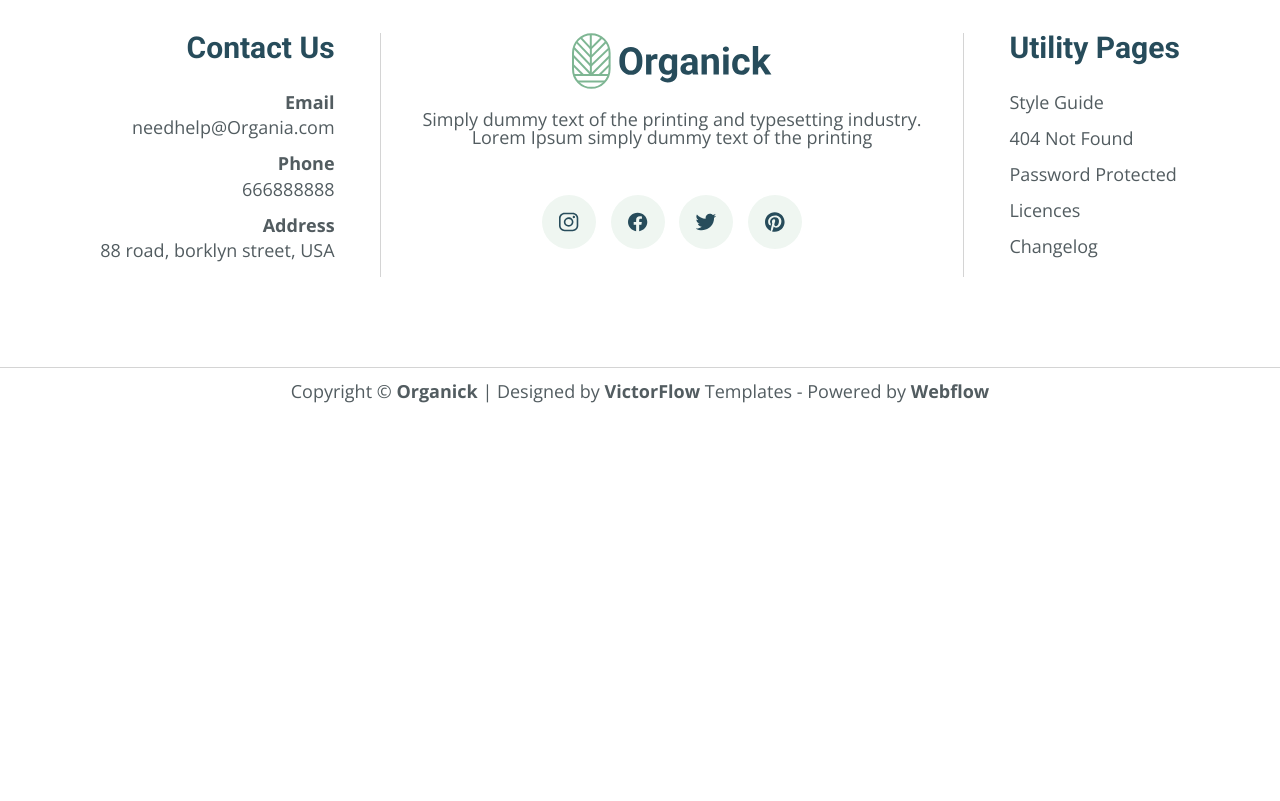
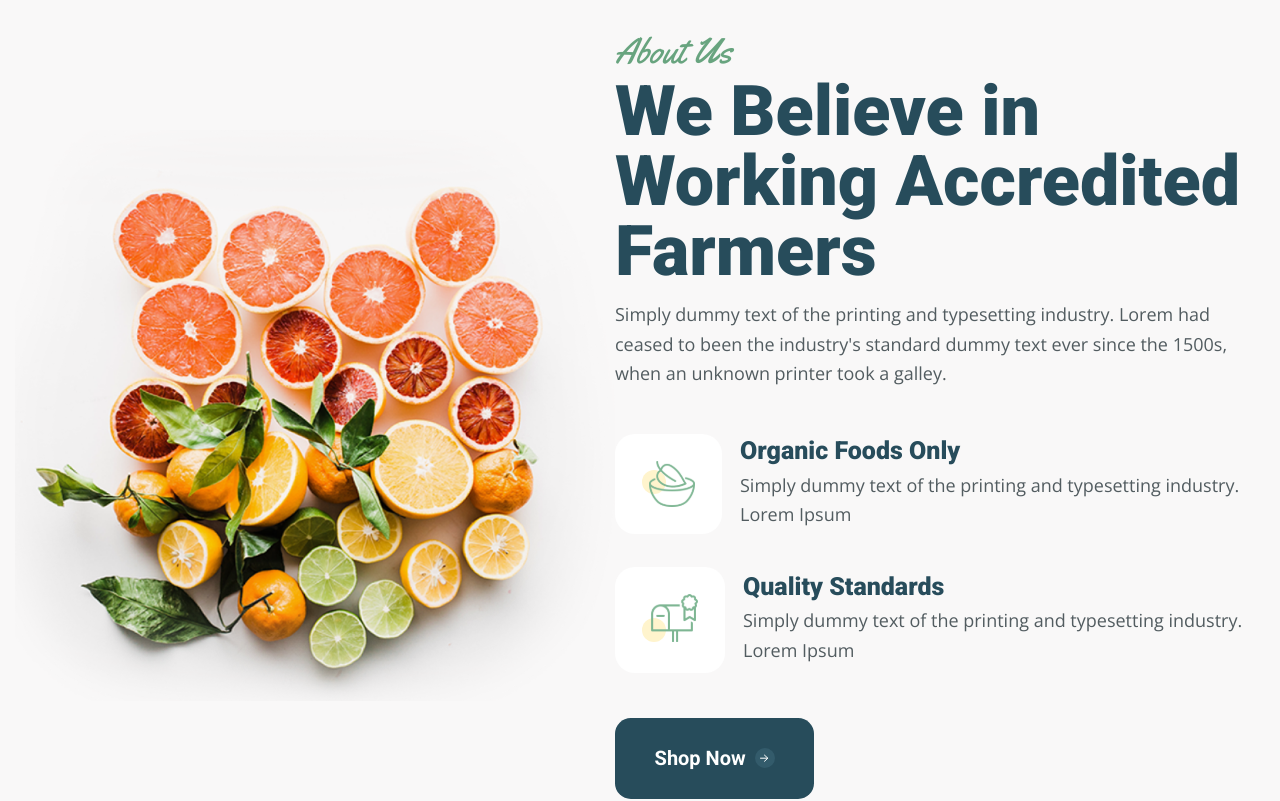
Before and after one commit to tkach-v/OrganickStore, a React (Create React App) app: page / in a window 1280 px wide. Shown: the part 1460-2261 px from the top of the page. Before the commit the page ends 1874 px from the top, so only its background shows below. Built offline with nearby package versions, Linux system fonts and the light colour scheme.

Commit message:
Add about section

```diff
--- a/src/App.js
+++ b/src/App.js
@@ -5,6 +5,7 @@ import Header from "./components/header/Header";
 import Footer from "./components/footer/Footer";
 import Promo from "./components/promo/Promo";
 import Banners from "./components/banners/Banners";
+import About from "./components/about/About";
 
 function App() {
   return (
@@ -15,6 +16,7 @@ function App() {
         <main>
           <Promo/>
           <Banners/>
+          <About/>
         </main>
         <Footer/>
       </ThemeProvider>
--- /dev/null
+++ b/src/components/about/About.jsx
@@ -0,0 +1,115 @@
+import React from 'react';
+import styled from "styled-components";
+import {Button, ButtonArrow, Container, CorrectedImage, Subtitle, Title, Text} from "../../styles/common";
+
+const StyledAbout = styled.div`
+  background: #F9F8F8;
+  padding-top: 5rem;
+  padding-bottom: 5rem;
+  @media (max-width: ${props => props.theme.breakpoints.medium}) {
+    padding-top: 0;
+    padding-bottom: 0;
+  }
+`
+
+const AboutInner = styled(Container)`
+  display: flex;
+  align-items: center;
+  justify-content: space-between;
+`
+
+const AboutImgContainer = styled.div`
+  @media (max-width: ${props => props.theme.breakpoints.medium}) {
+    display: none;
+  }
+`
+
+const AboutContent = styled.div`
+  position: relative;
+  z-index: 1;
+  max-width: 650px;
+  width: 100%;
+  @media (max-width: ${props => props.theme.breakpoints.medium}) {
+    padding: 3rem 0;
+    text-align: center;
+    max-width: none;
+    display: flex;
+    flex-direction: column;
+    align-items: center;
+  }
+`
+
+const AboutList = styled.ul`
+  display: flex;
+  flex-direction: column;
+  gap: 1.8rem;
+`
+
+const AboutListItem = styled.li`
+  display: flex;
+  align-items: center;
+  gap: 1rem;
+  text-align: left;
+`
+
+const AboutListItemIcon = styled.div`
+  display: flex;
+  align-items: center;
+  justify-content: center;
+  padding: 1.5rem;
+  border-radius: 1.11111rem;
+  background: #FFF;
+  @media (max-width: 500px) {
+    display: none;
+  }
+`
+
+const AboutListItemTitle = styled(Title)`
+  font-size: 1.38889rem;
+  padding-bottom: 0.4rem;
+`
+
+function About(props) {
+  return (
+    <StyledAbout>
+      <AboutInner>
+        <AboutImgContainer>
+          <CorrectedImage src="./img/about/image.png" alt="About image"/>
+        </AboutImgContainer>
+        <AboutContent>
+          <Subtitle>About Us</Subtitle>
+          <Title>We Believe in Working Accredited Farmers</Title>
+          <Text $marginTop="0.75rem" $marginBottom="2.5rem">Simply dummy text of the printing and typesetting industry. Lorem had ceased to been the industry's standard dummy text ever since the 1500s, when an unknown printer took a galley.</Text>
+          <AboutList>
+            <AboutListItem>
+              <AboutListItemIcon>
+                <img src="./img/about/organic-food-icon.svg" alt="icon"/>
+              </AboutListItemIcon>
+              <div>
+                <AboutListItemTitle>Organic Foods Only</AboutListItemTitle>
+                <Text>Simply dummy text of the printing and typesetting industry. Lorem Ipsum</Text>
+              </div>
+            </AboutListItem>
+            <AboutListItem>
+              <AboutListItemIcon>
+                <img src="./img/about/quality-icon.svg" alt="icon"/>
+              </AboutListItemIcon>
+              <div>
+                <AboutListItemTitle>Quality Standards</AboutListItemTitle>
+                <Text>Simply dummy text of the printing and typesetting industry. Lorem Ipsum</Text>
+              </div>
+            </AboutListItem>
+          </AboutList>
+          <Button $marginTop="2.5rem" $color="#FFFFFF" $backgroundColor={props => props.theme.colors.title}>
+            <div>Shop Now</div>
+            <ButtonArrow>
+              <img src="./img/common/arrow.svg" alt=""/>
+            </ButtonArrow>
+          </Button>
+        </AboutContent>
+      </AboutInner>
+    </StyledAbout>
+  );
+}
+
+export default About;
--- a/src/styles/common.js
+++ b/src/styles/common.js
@@ -19,6 +19,16 @@ export const Title = styled.div`
   font-family: Roboto, sans-serif;
   font-size: ${props => (props.$fontSize || '3.88889rem')};
   font-weight: 800;
+
+  @media (max-width: ${props => props.theme.breakpoints.medium}) {
+    font-size: ${props => (props.$fontSize || '2rem')};
+  }
+`
+
+export const Text = styled.div`
+  line-height: 1.654em;
+  margin-top: ${props => props.$marginTop};
+  margin-bottom: ${props => props.$marginBottom};
 `
 
 export const Button = styled.button`
--- a/src/styles/global.js
+++ b/src/styles/global.js
@@ -79,7 +79,6 @@ export default createGlobalStyle`
     font-family: "Open Sans", sans-serif;
     font-style: normal;
     font-weight: 400;
-    line-height: 1.65em;
     color: ${props => props.theme.colors.text};
   }
 `;
```
